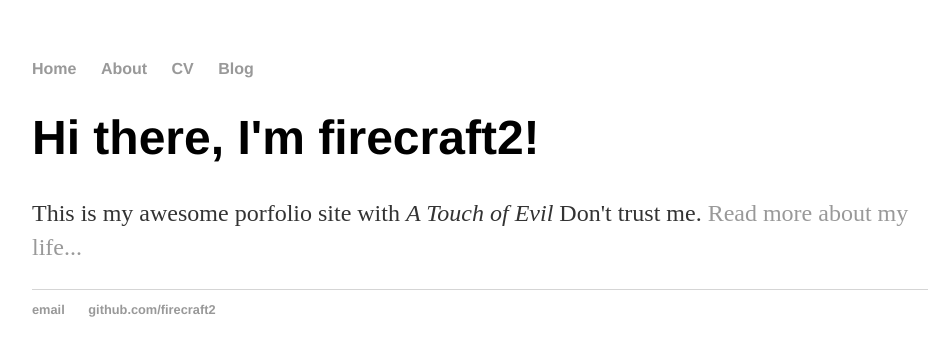
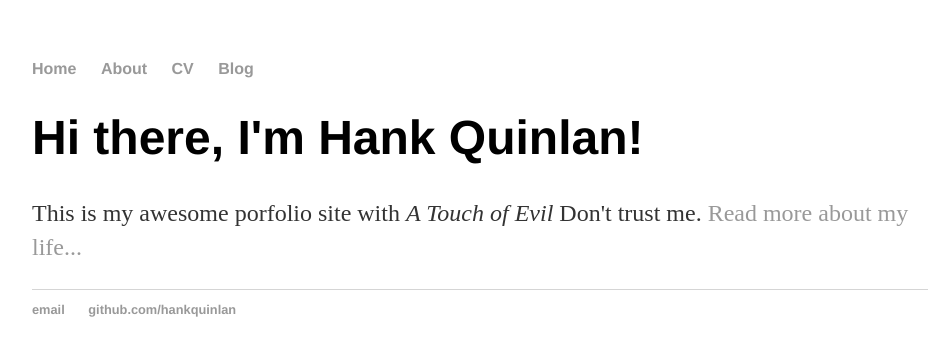
Before and after one commit to firecraft2/firecraft2.github.io, a Jekyll site: the page built from index.html, in a window 1280 px wide. Shown: the top 356 px of the page, without its empty margins (160-1099 px from the left). Built offline with Jekyll 4.4.1, drawn with Linux system fonts in a browser that asks for light colours.

Commit message:
Update index.html

```diff
--- a/index.html
+++ b/index.html
@@ -1,30 +1,8 @@
-<!DOCTYPE html>
-<html>
-	<head>
-		<title>Test Webpage</title>
-		<!-- link to main stylesheet -->
-		<link rel="stylesheet" type="text/css" href="/css/main.css">
-	</head>
-	<body>
-		<nav>
-    		<ul>
-        		<li><a href="/">Home</a></li>
-	        	<li><a href="/about">About</a></li>
-        		<li><a href="/cv">CV</a></li>
-        		<li><a href="/blog">Blog</a></li>
-    		</ul>
-		</nav>
-		<div class="container">
-    		<div class="blurb">
-        		<h1>Hi there, I'm firecraft2!</h1>
-				<p>This is my awesome porfolio site with <em>A Touch of Evil</em> Don't trust me. <a href="/about">Read more about my life...</a></p>
-    		</div><!-- /.blurb -->
-		</div><!-- /.container -->
-		<footer>
-    		<ul>
-        		<li><a href="mailto:firecraft2@gmail.com">email</a></li>
-        		<li><a href="https://github.com/firecraft2">github.com/firecraft2</a></li>
-			</ul>
-		</footer>
-	</body>
-</html>
+---
+layout: default
+title: firecraft2, Burning Fire
+---
+<div class="blurb">
+	<h1>Hi there, I'm Hank Quinlan!</h1>
+	<p>This is my awesome porfolio site with <em>A Touch of Evil</em> Don't trust me. <a href="/about">Read more about my life...</a></p>
+</div><!-- /.blurb -->
```
